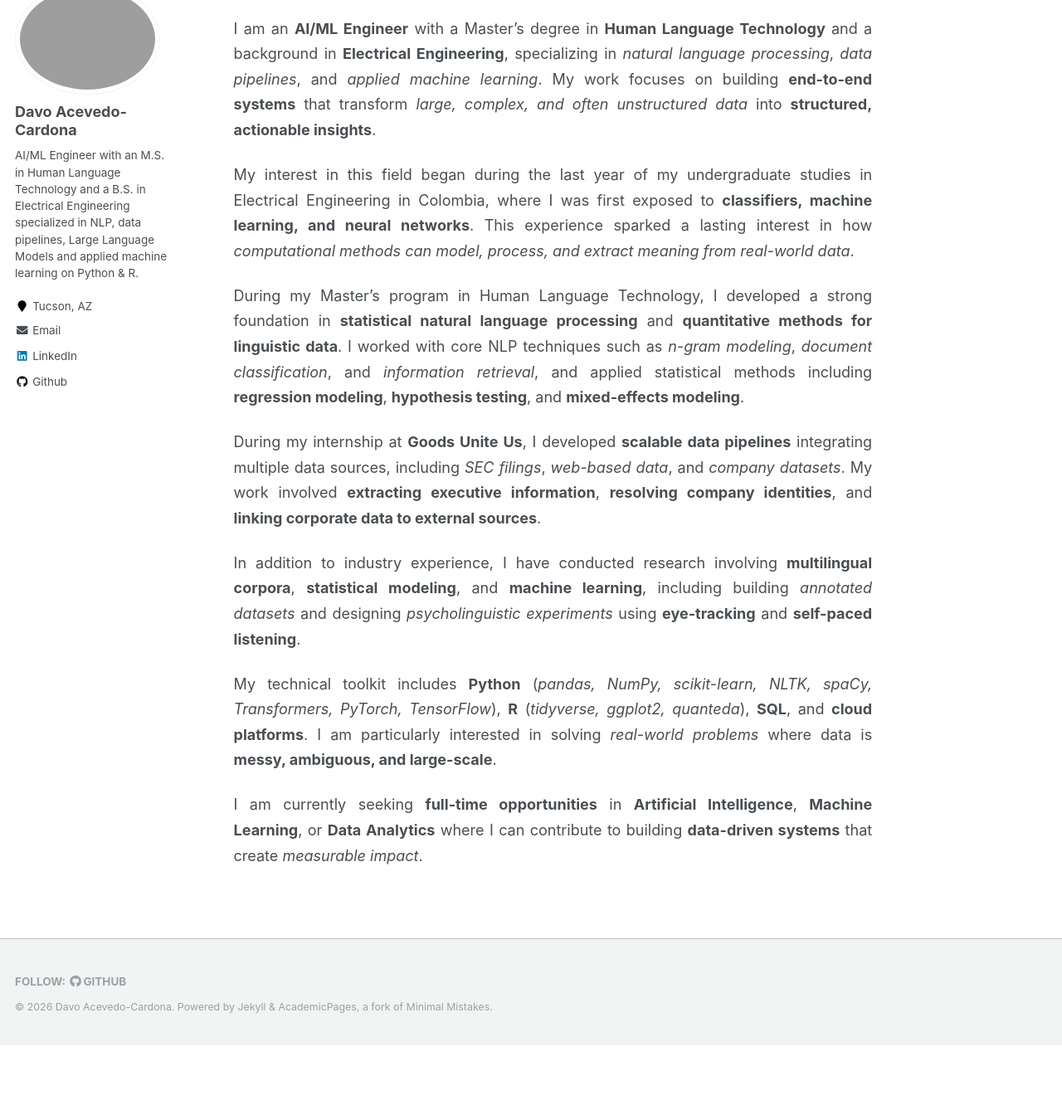
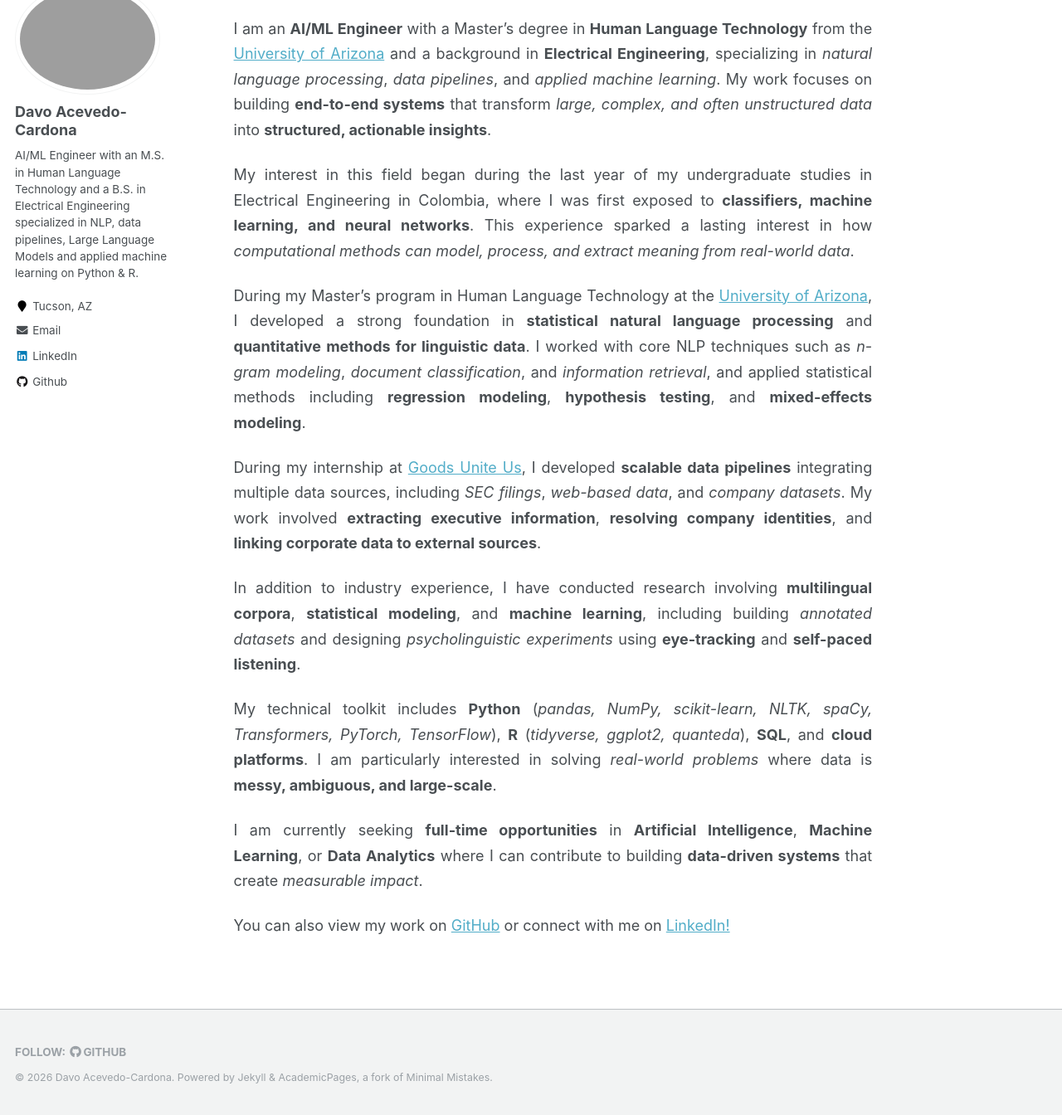
Before and after one commit to lldavoll/lldavoll.github.io, a Jekyll site: the page built from _pages/about.md, in a window 1280 px wide and 1400 px high, scrolled down 408 px, cut to the strip 56-1400 px from the top of the window. Shown: the whole strip at 83% size. Built offline with Jekyll 4.4.1, drawn with Linux system fonts in a browser that asks for light colours; before the commit the page ends 1724 px from its top, so only the background shows below that.

Commit message:
Update about.md

```diff
--- a/_pages/about.md
+++ b/_pages/about.md
@@ -16,7 +16,7 @@ redirect_from:
 <div style="text-align: justify; line-height: 1.7;">
 
 <p>
-I am an <strong>AI/ML Engineer</strong> with a Master’s degree in <strong>Human Language Technology</strong> and a background in <strong>Electrical Engineering</strong>, specializing in <em>natural language processing</em>, <em>data pipelines</em>, and <em>applied machine learning</em>. My work focuses on building <strong>end-to-end systems</strong> that transform <em>large, complex, and often unstructured data</em> into <strong>structured, actionable insights</strong>.
+I am an <strong>AI/ML Engineer</strong> with a Master’s degree in <strong>Human Language Technology</strong> from the <a href="https://www.arizona.edu/">University of Arizona</a> and a background in <strong>Electrical Engineering</strong>, specializing in <em>natural language processing</em>, <em>data pipelines</em>, and <em>applied machine learning</em>. My work focuses on building <strong>end-to-end systems</strong> that transform <em>large, complex, and often unstructured data</em> into <strong>structured, actionable insights</strong>.
 </p>
 
 <p>
@@ -24,11 +24,11 @@ My interest in this field began during the last year of my undergraduate studies
 </p>
 
 <p>
-During my Master’s program in Human Language Technology, I developed a strong foundation in <strong>statistical natural language processing</strong> and <strong>quantitative methods for linguistic data</strong>. I worked with core NLP techniques such as <em>n-gram modeling</em>, <em>document classification</em>, and <em>information retrieval</em>, and applied statistical methods including <strong>regression modeling</strong>, <strong>hypothesis testing</strong>, and <strong>mixed-effects modeling</strong>.
+During my Master’s program in Human Language Technology at the <a href="https://linguistics.arizona.edu/ms-hlt">University of Arizona</a>, I developed a strong foundation in <strong>statistical natural language processing</strong> and <strong>quantitative methods for linguistic data</strong>. I worked with core NLP techniques such as <em>n-gram modeling</em>, <em>document classification</em>, and <em>information retrieval</em>, and applied statistical methods including <strong>regression modeling</strong>, <strong>hypothesis testing</strong>, and <strong>mixed-effects modeling</strong>.
 </p>
 
 <p>
-During my internship at <strong>Goods Unite Us</strong>, I developed <strong>scalable data pipelines</strong> integrating multiple data sources, including <em>SEC filings</em>, <em>web-based data</em>, and <em>company datasets</em>. My work involved <strong>extracting executive information</strong>, <strong>resolving company identities</strong>, and <strong>linking corporate data to external sources</strong>.
+During my internship at <a href="https://www.goodsuniteus.com/">Goods Unite Us</a>, I developed <strong>scalable data pipelines</strong> integrating multiple data sources, including <em>SEC filings</em>, <em>web-based data</em>, and <em>company datasets</em>. My work involved <strong>extracting executive information</strong>, <strong>resolving company identities</strong>, and <strong>linking corporate data to external sources</strong>.
 </p>
 
 <p>
@@ -43,4 +43,8 @@ My technical toolkit includes <strong>Python</strong> (<em>pandas, NumPy, scikit
 I am currently seeking <strong>full-time opportunities</strong> in <strong>Artificial Intelligence</strong>, <strong>Machine Learning</strong>, or <strong>Data Analytics</strong> where I can contribute to building <strong>data-driven systems</strong> that create <em>measurable impact</em>.
 </p>
 
+<p>
+You can also view my work on <a href="https://github.com/lldavoll">GitHub</a> or connect with me on <a href="linkedin.com/in/davoacevedo">LinkedIn!</a>
+</p>
+
 </div>
```
